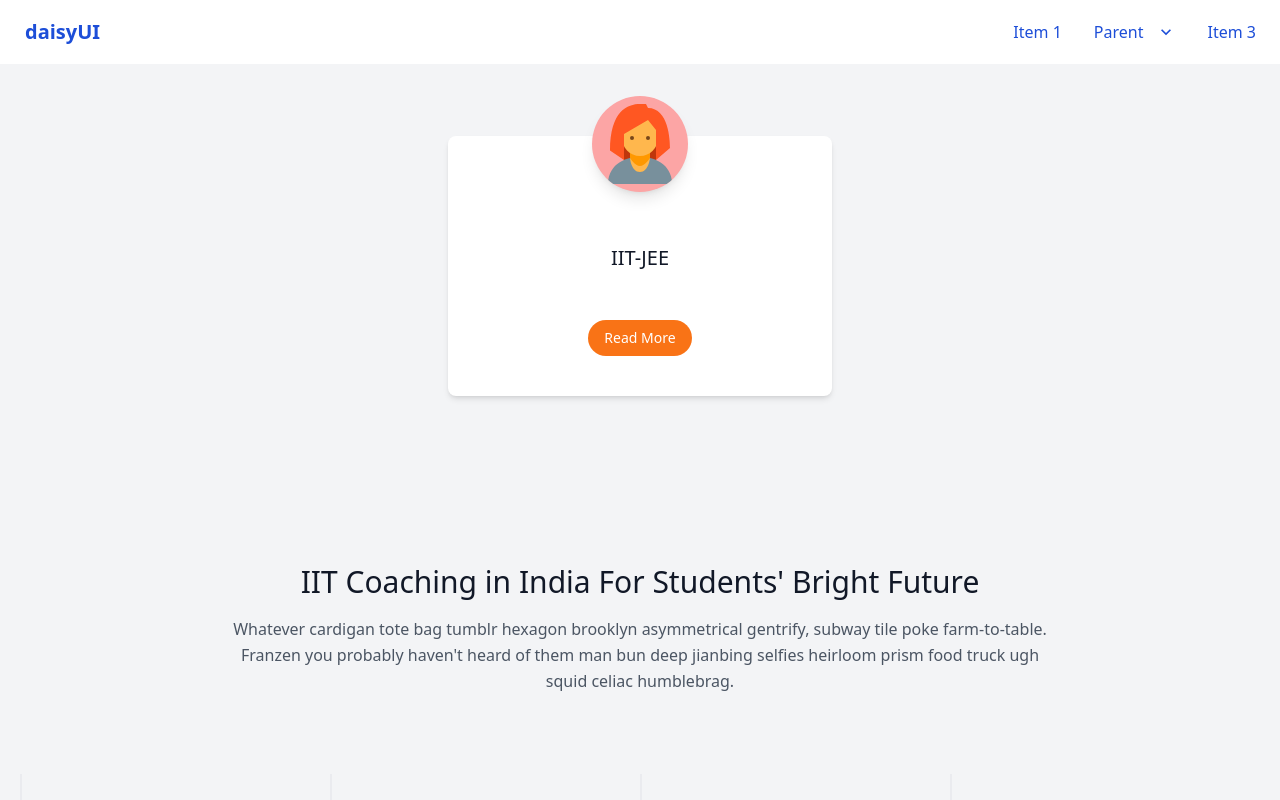
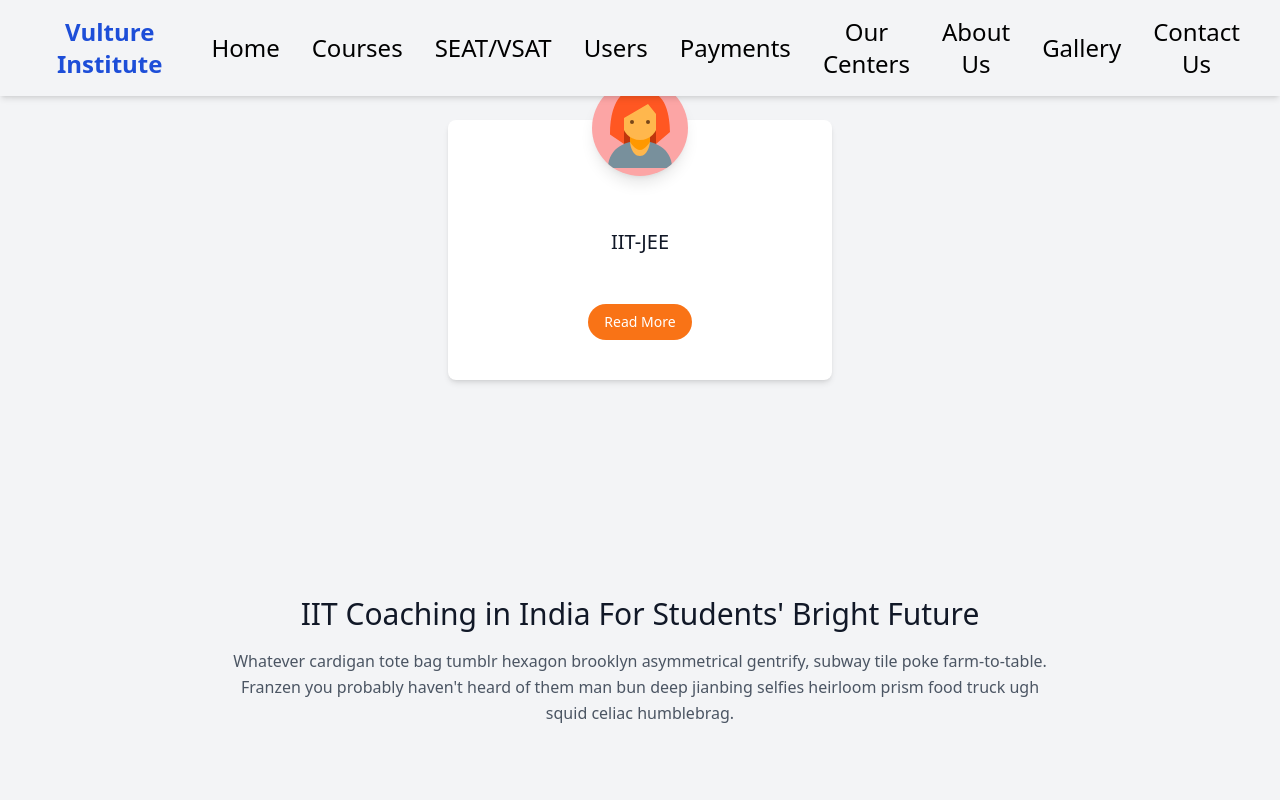
Before and after one commit to praveenkumar3117/coaching-website, a React (Create React App) app in the folder client/: page / in a window 1280 px wide. Shown: the top 800 px of the page. Built offline with nearby package versions, Linux system fonts and the light colour scheme.

Commit message:
added navbar

```diff
--- a/client/package.json
+++ b/client/package.json
@@ -6,7 +6,6 @@
     "@testing-library/jest-dom": "^5.16.5",
     "@testing-library/react": "^13.3.0",
     "@testing-library/user-event": "^13.5.0",
-    "daisyui": "^2.24.0",
     "react": "^18.2.0",
     "react-dom": "^18.2.0",
     "react-icons": "^4.4.0",
--- a/client/src/components/Home/hero.js
+++ b/client/src/components/Home/hero.js
@@ -4,7 +4,7 @@ import { Link } from 'react-router-dom';
 
 function Hero() {
   return (
-    <div className="hero-section py-2 my-16 object-contain justify-center items-center flex flex-col mx-auto">
+    <div className="hero-section pt-36 lg:py-14 my-16 object-contain justify-center items-center flex flex-col mx-auto">
 
         <div className=" w-full max-w-sm bg-white rounded-lg hover:drop-shadow-2xl ring-offset-transparent ring-black shadow-md dark:bg-sky-500 dark:border-gray-700">
 
--- a/client/src/components/Navbar/Navbar.jsx
+++ b/client/src/components/Navbar/Navbar.jsx
@@ -1,30 +1,47 @@
-import React from 'react'
+import React, { useState } from 'react'
+import { GiHamburgerMenu } from 'react-icons/gi'
+import { FaTimes } from 'react-icons/fa'
+import { Link } from "react-router-dom";
 
 const Navbar = () => {
+
+  let Links = [
+    { name: "Home", l: "home" },
+    { name: "Courses", l: "projects" },
+    { name: "SEAT/VSAT", l: "contact" },
+    { name: "Users", l: "contact" },
+    { name: "Payments", l: "contact" },
+    { name: "Our Centers", l: "contact" },
+    { name: "About Us", l: "contact" },
+    { name: "Gallery", l: "contact" },
+    { name: "Contact Us", l: "contact" }
+
+  ];
+  let [open, setOpen] = useState(false);
+
   return (
-        <>
-            <div class="navbar z-50 bg-white text-blue-700">
-                <div class="flex-1">
-                    <a class="btn btn-ghost normal-case text-xl">daisyUI</a>
+    <div className='shadow-md w-full fixed top-0 left-0 z-20'>
+      <div className='md:flex items-center justify-between bg-gray-100 py-4 md:px-10 px-7'>
+        <div className='font-bold text-2xl md:text-2xl cursor-pointer flex items-center
+       text-blue-700 font-signature '>
+          Vulture Institute
         </div>
-                <div class="flex-none">
-                    <ul class="menu menu-horizontal p-0">
-                        <li><a>Item 1</a></li>
-                        <li tabindex="0">
-                            <a>
-                                Parent
-                                <svg class="fill-current" xmlns="http://www.w3.org/2000/svg" width="20" height="20" viewBox="0 0 24 24"><path d="M7.41,8.58L12,13.17L16.59,8.58L18,10L12,16L6,10L7.41,8.58Z" /></svg>
-                            </a>
-                            <ul class="p-2 bg-base-100">
-                                <li><a>Submenu 1</a></li>
-                                <li><a>Submenu 2</a></li>
-                            </ul>
+
+        <div onClick={() => setOpen(!open)} className='text-3xl absolute right-8 top-6 cursor-pointer lg:hidden'>
+          {open ? <FaTimes className='text-blue-700' /> : <GiHamburgerMenu name={open ? 'close' : 'menu'} className='text-blue-700' />}
+        </div>
+
+        <ul className={`lg:flex lg:items-center lg:pb-0 pb-12 absolute lg:static bg-gray-100 lg:z-auto z-[-1] left-0 w-full lg:w-auto lg:pl-0 pl-9 transition-all duration-500 ease-in ${open ? 'top-20 ' : 'top-[-490px]'}`}>
+          {
+            Links.map((link) => (
+              <li key={link.name} className='lg:ml-8 text-xl lg:my-0 my-7'>
+                <Link to={link.l} smooth duration={500} spy={true} className='text-2xl hover:border-b-2 hover:border-blue-700 text-black hover:text-blue-700 duration-500'>{link.name}</Link>
               </li>
-                        <li><a>Item 3</a></li>
+            ))
+          }
         </ul>
       </div>
     </div>
-        </>
   )
 }
 
--- a/client/tailwind.config.js
+++ b/client/tailwind.config.js
@@ -6,5 +6,7 @@ module.exports = {
   theme: {
     extend: {},
   },
-  plugins: [require("daisyui")],
+  plugins: [
+
+  ],
 }
```
Also changed, not shown: 1 other file (tests, documents, lock files or other folders). Lines whose indentation alone changed are shown as unchanged.
